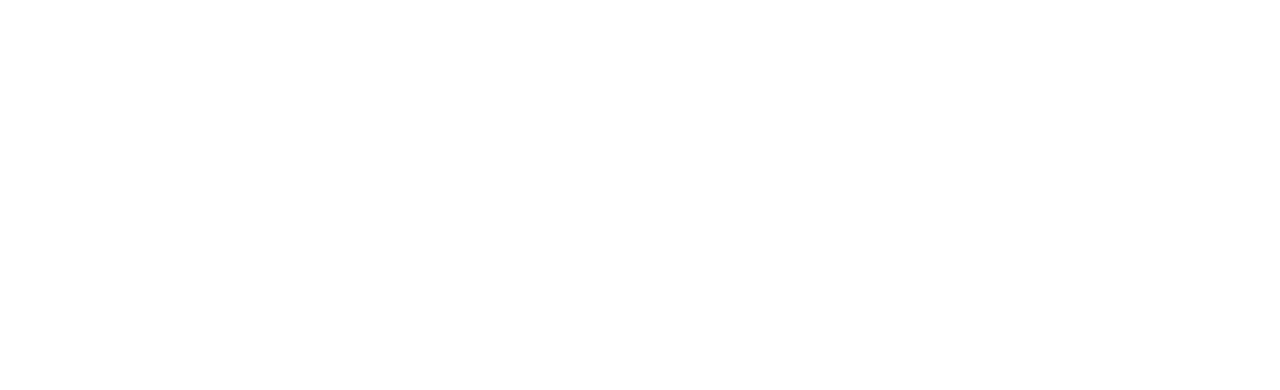
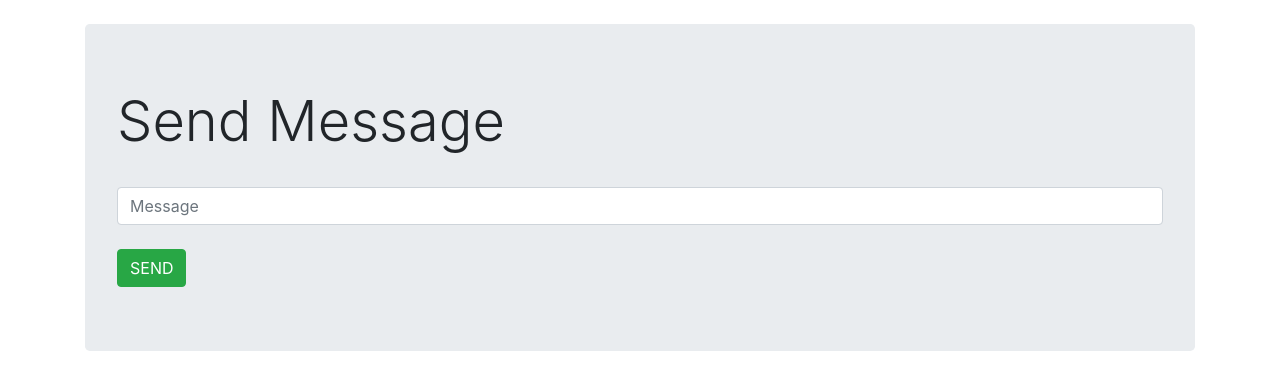
Before and after one commit to TalhaTZA/NodeJSandSocket_ChatRoom, a website: page index.html in a window 1280 px wide. Drawn offline with nearby package versions, Linux system fonts and the light colour scheme.

Commit message:
ADD page to serve index.html and ADD UI code for sending message

```diff
--- a/index.html
+++ b/index.html
@@ -11,7 +11,19 @@
 </head>
 
 <body>
+    <div class="container">
+        <br/>
 
+        <div class="jumbotron" >
+            <h1 class="display-4">Send Message</h1>
+            <br/>
+            <input type="text" class="form-control" placeholder="Message">
+            <br/>
+            <button class="btn btn-success" id="send">SEND</button>
+        </div>
+
+
+    </div>
 </body>
 
 </html>
--- a/server.js
+++ b/server.js
@@ -2,6 +2,10 @@ const express=require('express');
 
 const app=express();
 
+
+app.use(express.static(__dirname));
+
+
 const server=app.listen(3000,()=>{
     console.log('Listening on port '+server.address().port);
 });
```
